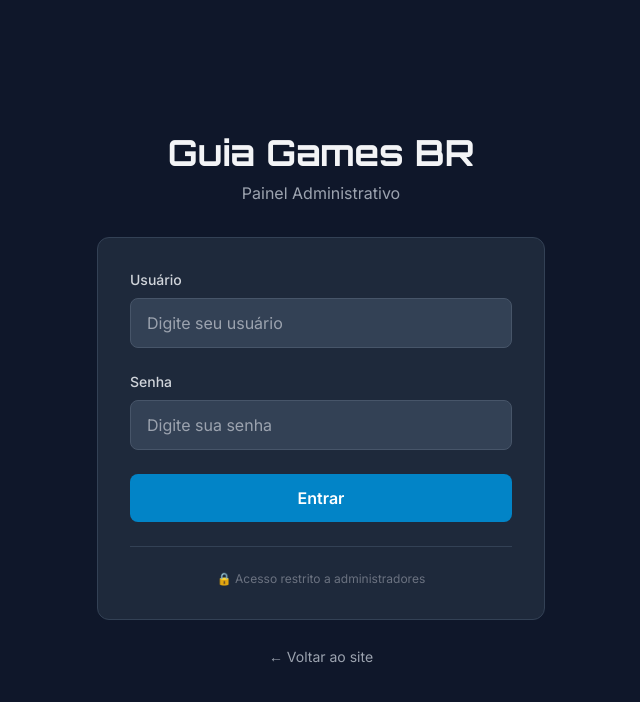
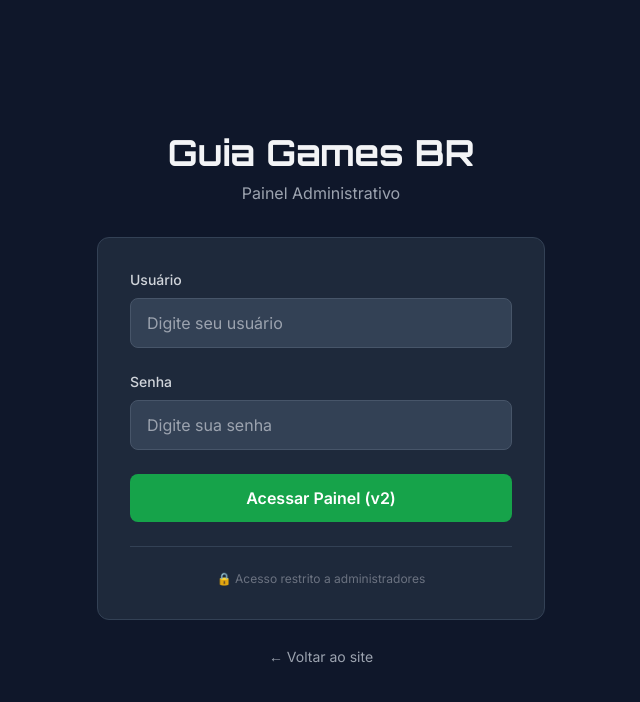
Before and after one commit to rededigitalblog/Game-1-teste, a React (Vite) app: page /admin/1 in a window 1280 px wide. Shown: the top 702 px of the page, without its empty margins (319-959 px from the left). Built offline with nearby package versions, Linux system fonts and the light colour scheme.

Commit message:
Visual change to Admin Login button to verify deployment

```diff
--- a/src/pages/admin/AdminLogin.tsx
+++ b/src/pages/admin/AdminLogin.tsx
@@ -105,9 +105,9 @@
                         <button
                             type="submit"
                             disabled={isLoading}
-                            className="w-full py-3 bg-primary-600 hover:bg-primary-700 text-white font-semibold rounded-lg transition-colors disabled:opacity-50 disabled:cursor-not-allowed"
+                            className="w-full py-3 bg-green-600 hover:bg-green-700 text-white font-semibold rounded-lg transition-colors disabled:opacity-50 disabled:cursor-not-allowed"
                         >
-                            {isLoading ? 'Entrando...' : 'Entrar'}
+                            {isLoading ? 'Entrando...' : 'Acessar Painel (v2)'}
                         </button>
                     </form>
 
```
